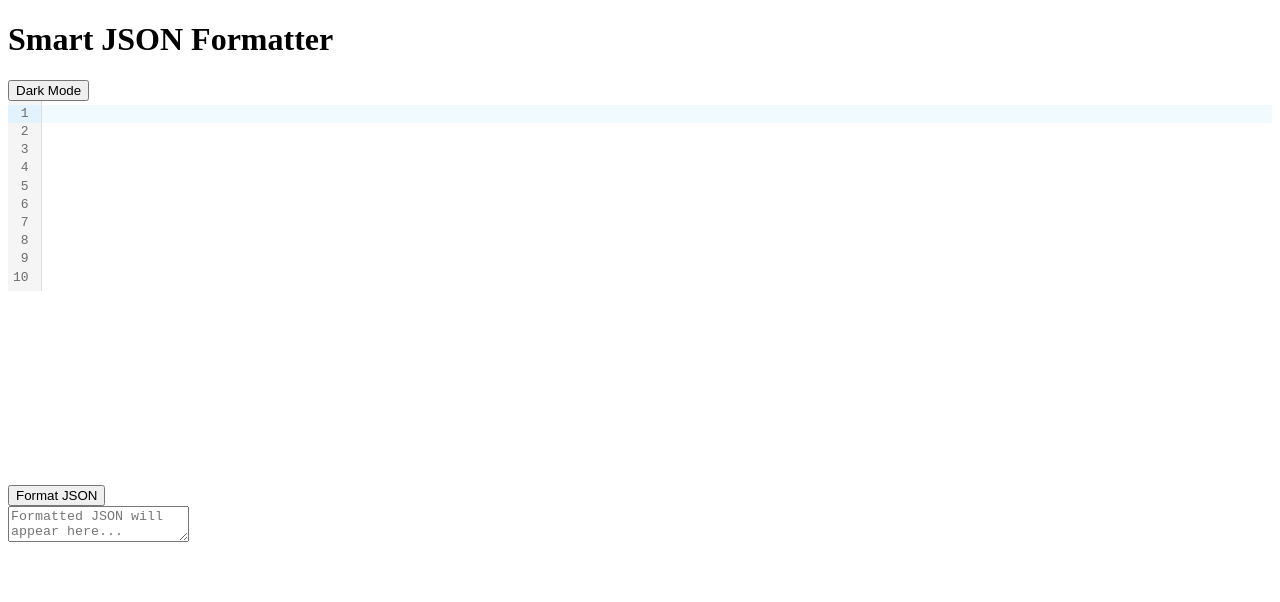
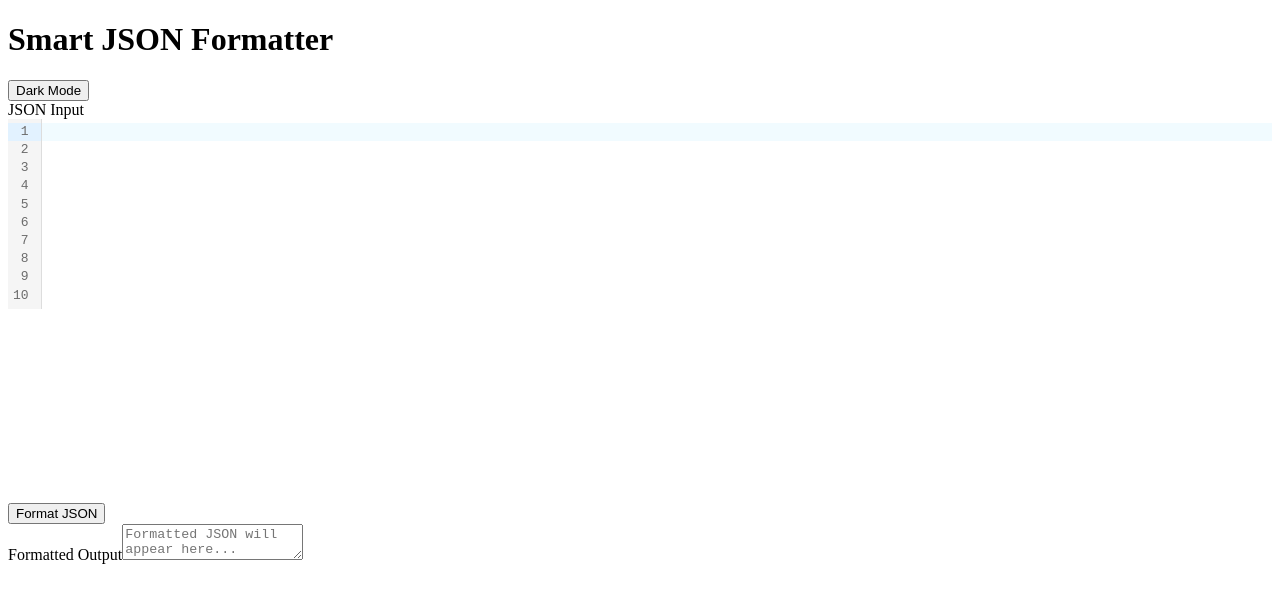
Before and after one commit to nabilshafi/smart-json-tool, a Next.js app: page / in a window 1280 px wide. Shown: the top 602 px of the page. Built offline with nearby package versions, Linux system fonts and the light colour scheme.

Commit message:
ui adjustments

```diff
--- a/app/page.jsx
+++ b/app/page.jsx
@@ -5,7 +5,6 @@ import dynamic from "next/dynamic";
 const CodeMirror = dynamic(() => import("@uiw/react-codemirror"), { ssr: false });
 
 export default function Home() {
-  // Pre-fill with 10 blank lines
   const defaultEmptyLines = "\n\n\n\n\n\n\n\n\n";
   const [input, setInput] = useState(defaultEmptyLines);
   const [output, setOutput] = useState("");
@@ -49,12 +48,12 @@ export default function Home() {
   };
 
   return (
-    <div className="min-h-screen bg-white dark:bg-gray-900 text-gray-800 dark:text-gray-100 p-4 flex flex-col items-center">
-      <div className="w-full max-w-2xl bg-white dark:bg-gray-800 p-6 rounded-2xl shadow space-y-4">
+    <div className="min-h-screen bg-gray-100 dark:bg-gray-900 flex items-center justify-center p-4">
+      <div className="w-full max-w-3xl bg-white dark:bg-gray-800 p-8 rounded-2xl shadow-lg space-y-6">
 
-        {/* Header and Dark Mode Toggle */}
+        {/* Header Section */}
         <div className="flex flex-col sm:flex-row justify-between items-center">
-          <h1 className="text-2xl font-bold mb-2 sm:mb-0 text-center sm:text-left">Smart JSON Formatter</h1>
+          <h1 className="text-3xl font-bold text-center sm:text-left text-gray-800 dark:text-gray-100 mb-4 sm:mb-0">Smart JSON Formatter</h1>
           <button
             className="px-4 py-2 bg-gray-200 dark:bg-gray-700 rounded hover:bg-gray-300 dark:hover:bg-gray-600 transition"
             onClick={() => setDarkMode(!darkMode)}
@@ -63,7 +62,9 @@ export default function Home() {
           </button>
         </div>
 
-        {/* Input Area with Enhanced Border and Visible Line Numbers */}
+        {/* JSON Input Section */}
+        <div className="space-y-2">
+          <label className="font-semibold text-gray-700 dark:text-gray-200">JSON Input</label>
           <div className="border-2 border-gray-300 dark:border-gray-600 rounded-lg overflow-hidden">
             <CodeMirror
               style={{ height: "384px" }}
@@ -80,19 +81,23 @@ export default function Home() {
             />
           </div>
           {errorLine && (
-          <p className="text-red-600 mt-2">Syntax error near line {errorLine}</p>
+            <p className="text-red-600 text-sm">Syntax error near line {errorLine}</p>
           )}
+        </div>
 
         {/* Format Button */}
+        <div className="flex justify-end">
           <button
-          className="w-full bg-blue-600 text-white px-4 py-2 rounded hover:bg-blue-700 transition"
+            className="bg-blue-600 text-white px-6 py-2 rounded hover:bg-blue-700 transition"
             onClick={formatJSON}
           >
             Format JSON
           </button>
+        </div>
 
-        {/* Output Area with Modern Styling */}
-        <div>
+        {/* Output Section */}
+        <div className="space-y-2">
+          <label className="font-semibold text-gray-700 dark:text-gray-200">Formatted Output</label>
           <textarea
             className="w-full h-64 border border-gray-300 dark:border-gray-600 rounded-lg p-4 bg-gray-50 dark:bg-gray-800 text-gray-800 dark:text-gray-100 focus:outline-none resize-y font-mono"
             placeholder="Formatted JSON will appear here..."
```
Lines whose indentation alone changed are shown as unchanged.
